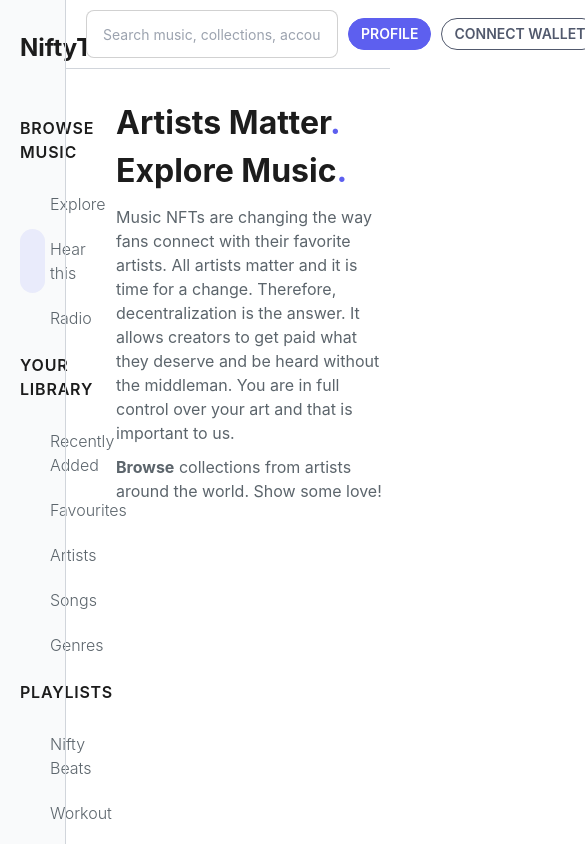
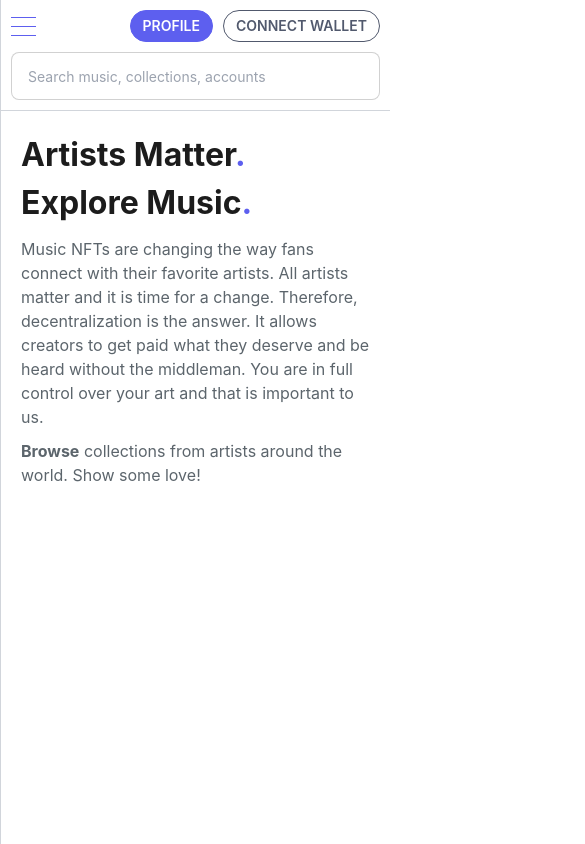
Before and after one commit to marboro92/nifty-things, a Next.js app: page / in a window 390 px wide. Shown: the top 844 px of the page, 585 px wide, since content can reach past the window. Built offline with nearby package versions, Linux system fonts and the light colour scheme; a web font is replaced by a local one.

Commit message:
add responsive layout

```diff
--- a/components/Head.js
+++ b/components/Head.js
@@ -5,6 +5,7 @@ const Head = ({ title }) => (
     <title>{title || 'NiftyTunes'}</title>
     <meta name="description" content="Nifty Tunes NFT Music" />
     <link rel="icon" href="/favicon.ico" />
+    <meta name="viewport" content="width=device-width,initial-scale=1"></meta>
   </NextHead>
 )
 
--- a/components/buttons/index.js
+++ b/components/buttons/index.js
@@ -1,2 +1,3 @@
 export { default as Button } from './Button'
 export { default as PillButton } from './PillButton'
+export { default as MenuButton } from './menuButton/MenuButton'
--- /dev/null
+++ b/components/buttons/menuButton/MenuButton.js
@@ -0,0 +1,9 @@
+import { CloseMenu, OpenMenu, className } from './icons'
+
+const MenuButton = ({ open, onClick, className }) => (
+  <button onClick={onClick} className={`rounded-full ${className}`}>
+    {!open ? <OpenMenu /> : <CloseMenu />}
+  </button>
+)
+
+export default MenuButton
--- /dev/null
+++ b/components/buttons/menuButton/icons/index.js
@@ -0,0 +1,2 @@
+export { default as CloseMenu } from './close-menu.svg'
+export { default as OpenMenu } from './open-menu.svg'
--- a/components/layout.js
+++ b/components/layout.js
@@ -1,27 +1,37 @@
 import Link from 'next/link'
-import { PillButton } from './buttons'
+import { useState } from 'react'
+import { MenuButton, PillButton } from './buttons'
 import Head from './Head'
 import Sidebar from './sidebar/Sidebar'
 
 const Layout = ({ children }) => {
+  const [open, setOpen] = useState(false)
+  const onClickMenu = () => {
+    setOpen(!open)
+  }
   return (
     <>
       <Head />
-      <div className="grid grid-cols-6 h-screen divide-x divide-base-300">
-        <Sidebar />
-        <main className="col-span-5 divide-y divide-base-300">
-          <div className="flex mx-2 my-1 gap-1">
-            <input
-              type="text"
-              placeholder="Search music, collections, accounts"
-              className="input input-bordered flex-1"
+      <div className="flex h-screen divide-x divide-base-300">
+        <Sidebar open={open} />
+        <main className="divide-y divide-base-300">
+          <div className="flex px-1 py-1 gap-1 flex-wrap">
+            <MenuButton
+              open={open}
+              onClick={onClickMenu}
+              className="md:hidden"
             />
-            <div className="flex gap-1 items-center">
+            <div className="grow flex gap-1 items-center justify-end sm:grow-0 sm:order-last">
               <Link href="/profile">
                 <PillButton as="a">Profile</PillButton>
               </Link>
               <PillButton secondary>Connect Wallet</PillButton>
             </div>
+            <input
+              type="text"
+              placeholder="Search music, collections, accounts"
+              className="input input-bordered flex-1 min-w-[200px]"
+            />
           </div>
           <div className="h-full">{children}</div>
         </main>
--- a/components/sidebar/Sidebar.js
+++ b/components/sidebar/Sidebar.js
@@ -86,9 +86,13 @@ const NavSection = ({ itemsList, sectionTitle }) => (
   </section>
 )
 
-const Sidebar = ({ children }) => {
+const Sidebar = ({ open = true }) => {
   return (
-    <nav className="bg-base-200 pt-3 px-2">
+    <nav
+      className={`bg-base-200 pt-3 px-2 w-full min-w-[257px] ${
+        open ? 'block' : 'hidden'
+      } md:max-w-[257px] md:block`}
+    >
       <h1 className="font-bold text-[24px] mb-4">NiftyTunes</h1>
       <NavSection
         itemsList={BROWSE_MUSIC_NAV_ITEMS}
--- a/pages/index.js
+++ b/pages/index.js
@@ -4,7 +4,7 @@ import { H1, Body1 } from '../components/typography'
 const HomePage = () => {
   return (
     <Layout>
-      <div className="h-full ml-5 mt-3">
+      <div className="h-full mx-2 my-2 md:mx-5 md:my-3">
         <H1>Artists Matter. Explore Music.</H1>
         <Body1>
           Music NFTs are changing the way fans connect with their favorite
```
Also changed, not shown: components/buttons/menuButton/icons/close-menu.svg (added), components/buttons/menuButton/icons/open-menu.svg (added).
